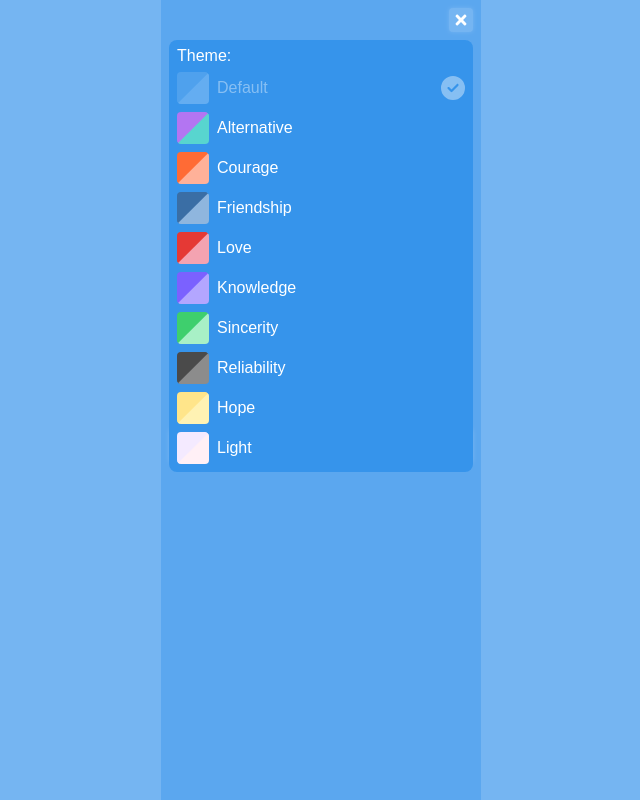
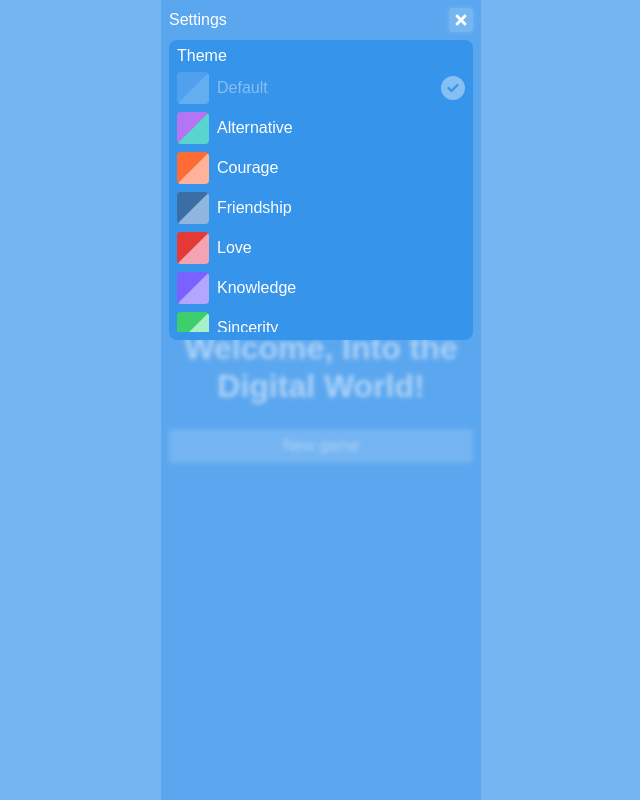
Before and after one commit to sarakborges/into-the-digital-world, a React (Vite) app: page / in a window 1280 px wide. Both pictures are taken after a click on the button 780 px from the left and 20 px from the top of the page. Shown: the whole page, without its empty margins (319-959 px from the left). Built offline with nearby package versions, Linux system fonts and the light colour scheme; a web font is replaced by a local one.

Commit message:
added return to main screen button, and changed a bit of layout

```diff
--- a/src/Components/App/Settings/Settings.component.tsx
+++ b/src/Components/App/Settings/Settings.component.tsx
@@ -1,4 +1,6 @@
 import { FaCog, FaTimes } from 'react-icons/fa'
+
+import { getTexts } from '@/Texts'
 
 import { useProfile } from '@/Hooks/Profile.hook'
 
@@ -12,39 +14,47 @@ import { SettingsTheme } from '@/Components/App/SettingsTheme'
 import './Settings.style.scss'
 
 export const Settings = () => {
-  const { profile } = useProfile()
+  const { profile, setProfile } = useProfile()
   const { settings, setSettings } = useSettings()
-
-  const HeaderIcons = {
-    cog: <FaCog />,
-    times: <FaTimes />
-  }
 
   const toggleModal = () => {
     setSettings({ ...settings, isOpen: !settings.isOpen })
   }
 
-  const TextHeader = ({ icon }: { icon: string }) => (
-    <header>
-      <Text>{profile?.name}</Text>
-
-      <Button onClick={toggleModal}>{HeaderIcons[icon]}</Button>
-    </header>
-  )
+  const returnToMainScreen = () => {
+    setProfile(null)
+    setSettings({ ...settings, isOpen: false })
+  }
 
   return (
     <div className="settings">
       {!!settings.isOpen && (
         <Modal>
-          <TextHeader icon="times" />
+          <header>
+            <Text>{getTexts('SETTINGS_TITLE')}</Text>
+
+            <Button onClick={toggleModal}>
+              <FaTimes />
+            </Button>
+          </header>
 
           <main>
+            {!!profile && (
+              <Button onClick={returnToMainScreen}>
+                Return to main screen
+              </Button>
+            )}
+
             <SettingsTheme />
           </main>
         </Modal>
       )}
 
-      <TextHeader icon="cog" />
+      <header>
+        <Text>{profile?.name}</Text>
+
+        <Button onClick={toggleModal}>{<FaCog />}</Button>
+      </header>
     </div>
   )
 }
--- a/src/Components/App/Settings/Settings.style.scss
+++ b/src/Components/App/Settings/Settings.style.scss
@@ -35,9 +35,18 @@
     padding: 8px;
 
     > main {
+      display: flex;
+      flex-flow: column;
+      gap: 8px;
+
       width: 100%;
       padding: 8px 0;
       flex: 1;
+
+      > .text {
+        font-weight: 700;
+        font-size: 24px;
+      }
     }
   }
 }
--- a/src/Components/App/SettingsTheme/SettingsTheme.component.tsx
+++ b/src/Components/App/SettingsTheme/SettingsTheme.component.tsx
@@ -11,7 +11,7 @@ import './SettingsTheme.style.scss'
 export const SettingsTheme = () => {
   return (
     <div className="settings-theme">
-      <Text>{getTexts('THEME')}</Text>
+      <Text>{getTexts('THEMES_TITLE')}</Text>
 
       <div className="themes-list">
         {THEMES.map((theme) => (
--- a/src/Components/App/SettingsTheme/SettingsTheme.style.scss
+++ b/src/Components/App/SettingsTheme/SettingsTheme.style.scss
@@ -12,5 +12,8 @@
     display: flex;
     flex-flow: column;
     gap: 8px;
+
+    max-height: 260px;
+    overflow: auto;
   }
 }
--- a/src/Texts/Texts/En.text.ts
+++ b/src/Texts/Texts/En.text.ts
@@ -4,4 +4,5 @@ export const GAME_FILE_TITLE = `[NAME]`
 export const GAME_FILE_TIME = `[TIME]`
 export const LOAD_GAME = `Load game`
 export const DELETE_GAME_FILE = `Delete game`
-export const THEME = `Theme:`
+export const THEMES_TITLE = `Theme`
+export const SETTINGS_TITLE = `Settings`
```
